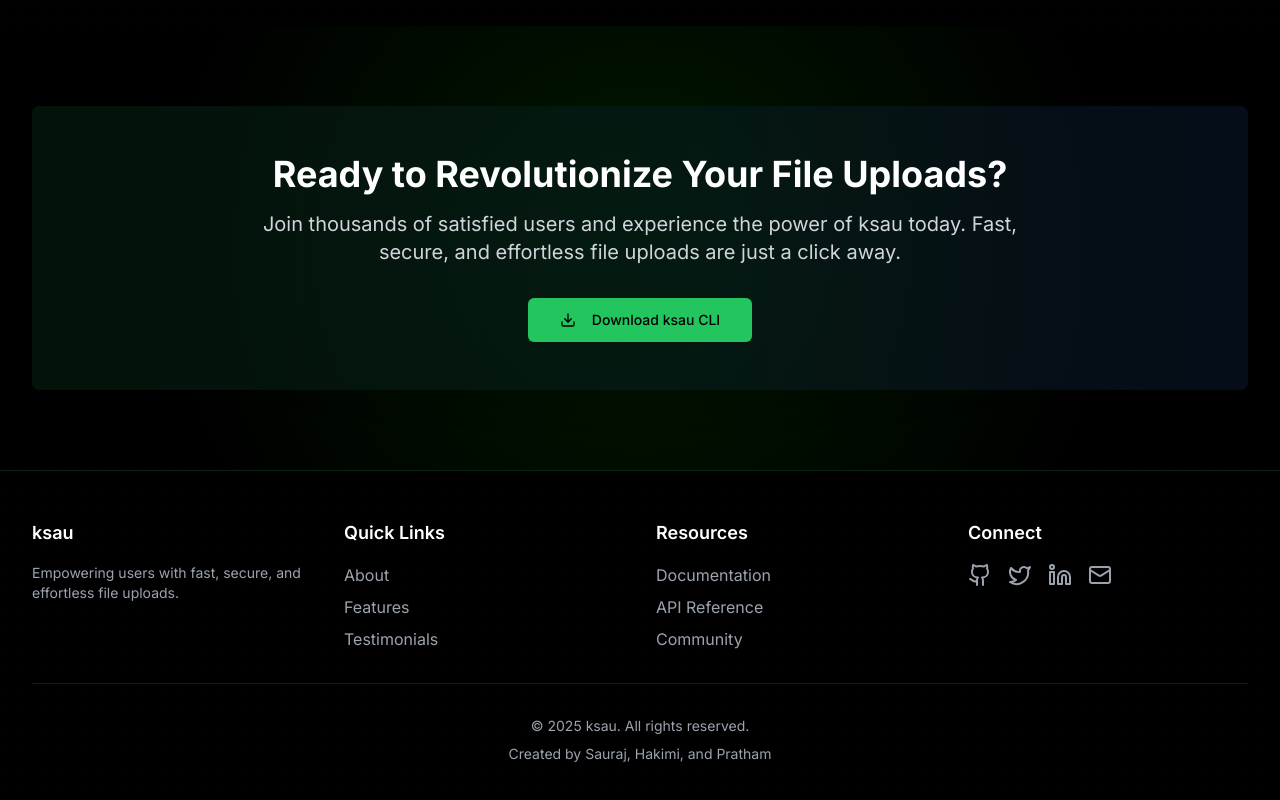
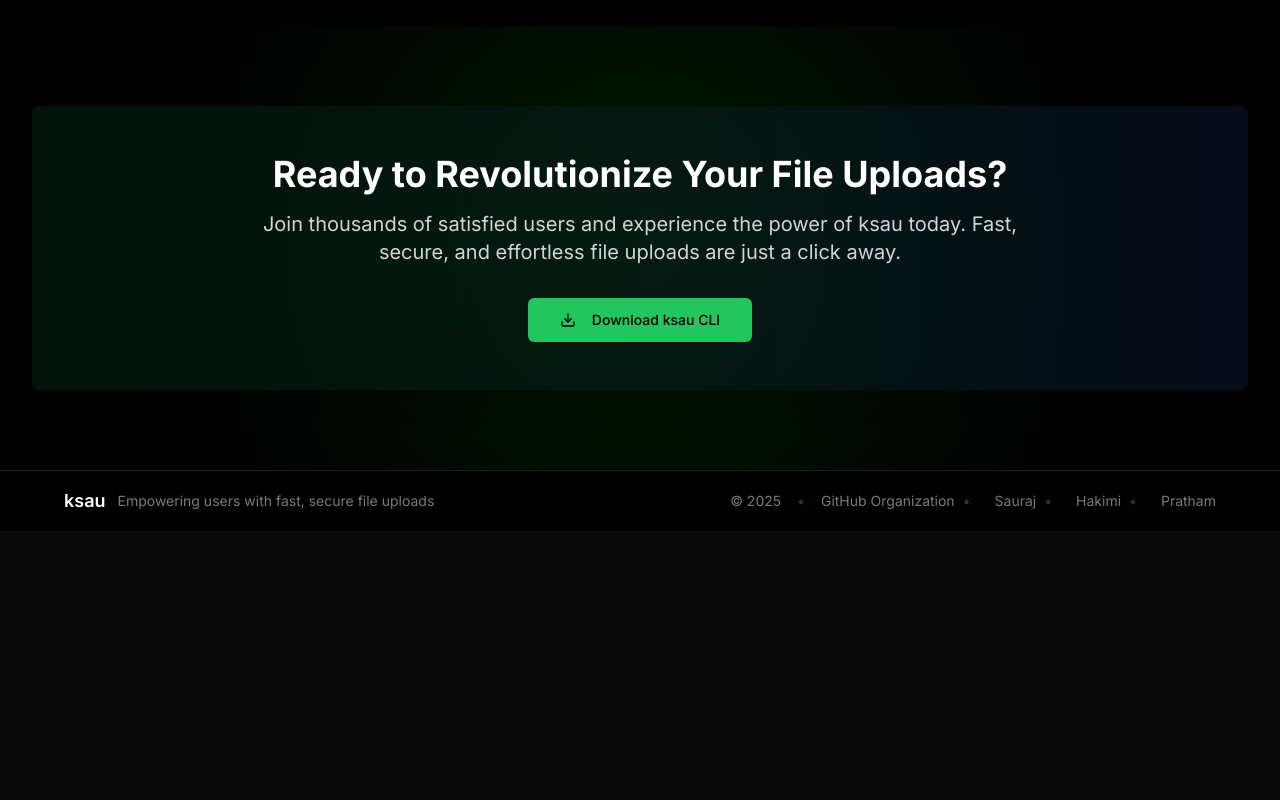
Before and after one commit to prathamdby/ksau-website, a Next.js app: page / in a window 1280 px wide. Shown: the part 2340-3140 px from the top of the page. After the commit the page ends 2871 px from the top, so only its background shows below. Built offline with nearby package versions, Linux system fonts and the light colour scheme.

Commit message:
feat: redo the entire footer to be more compact
- Drop all the unwanted stuff like resources and navigation.
- Switch to a horizontal single-line layout for a cleaner look.

```diff
--- a/components/Footer.tsx
+++ b/components/Footer.tsx
@@ -1,88 +1,43 @@
-import { Github, Twitter, Linkedin, Mail } from "lucide-react";
+const socials = [
+  {
+    url: "https://github.com/global-index-source",
+    label: "GitHub Organization",
+  },
+  { url: "https://x.com/k_sauraj", label: "Sauraj" },
+  { url: "https://x.com/hakimifrd", label: "Hakimi" },
+  { url: "https://x.com/prathamdby", label: "Pratham" },
+];
 
 export default function Footer() {
   return (
     <footer className="bg-black text-gray-400 border-t border-green-500/20 relative overflow-hidden">
       <div className="absolute inset-0 bg-grid opacity-5"></div>
-      <div className="container mx-auto px-4 sm:px-6 lg:px-8 py-12 relative z-10">
-        <div className="grid grid-cols-1 sm:grid-cols-2 md:grid-cols-4 gap-8">
-          <div>
-            <h3 className="text-lg font-semibold text-white mb-4">ksau</h3>
-            <p className="text-sm">
-              Empowering users with fast, secure, and effortless file uploads.
+      <div className="container mx-auto px-6 py-4 relative z-10">
+        <div className="max-w-6xl mx-auto flex flex-col sm:flex-row items-center justify-between gap-4 text-center sm:text-left">
+          <div className="flex items-center gap-3">
+            <h3 className="text-lg font-semibold text-white">ksau</h3>
+            <p className="text-sm opacity-75">
+              Empowering users with fast, secure file uploads
             </p>
           </div>
-          <div>
-            <h4 className="text-lg font-semibold text-white mb-4">
-              Quick Links
-            </h4>
-            <ul className="space-y-2">
-              <li>
+
+          <div className="flex items-center gap-4 text-sm opacity-75">
+            <span>&copy; {new Date().getFullYear()}</span>
+            <span className="text-green-500/50">•</span>
+            {socials.map(({ url, label }, index) => (
+              <span key={index}>
                 <a
-                  href="#about"
+                  href={url}
                   className="hover:text-green-500 transition-colors"
                 >
-                  About
+                  {label}
                 </a>
-              </li>
-              <li>
-                <a
-                  href="#features"
-                  className="hover:text-green-500 transition-colors"
-                >
-                  Features
-                </a>
-              </li>
-              <li>
-                <a
-                  href="#testimonials"
-                  className="hover:text-green-500 transition-colors"
-                >
-                  Testimonials
-                </a>
-              </li>
-            </ul>
+                {index < socials.length - 1 && (
+                  <span className="text-green-500/50 mx-2">•</span>
+                )}
+              </span>
+            ))}
           </div>
-          <div>
-            <h4 className="text-lg font-semibold text-white mb-4">Resources</h4>
-            <ul className="space-y-2">
-              <li>
-                <a href="#" className="hover:text-green-500 transition-colors">
-                  Documentation
-                </a>
-              </li>
-              <li>
-                <a href="#" className="hover:text-green-500 transition-colors">
-                  API Reference
-                </a>
-              </li>
-              <li>
-                <a href="#" className="hover:text-green-500 transition-colors">
-                  Community
-                </a>
-              </li>
-            </ul>
-          </div>
-          <div>
-            <h4 className="text-lg font-semibold text-white mb-4">Connect</h4>
-            <div className="flex flex-wrap gap-4">
-              {[Github, Twitter, Linkedin, Mail].map((Icon, index) => (
-                <a
-                  key={index}
-                  href="#"
-                  className="hover:text-green-500 transition-all duration-300 ease-out relative after:absolute after:bottom-0 after:left-0 after:h-[2px] after:w-0 after:bg-green-500 after:transition-all hover:after:w-full"
-                >
-                  <Icon className="h-6 w-6" />
-                </a>
-              ))}
-            </div>
-          </div>
-        </div>
-        <div className="mt-8 pt-8 border-t border-green-500/20 text-center">
-          <p className="text-sm">
-            &copy; {new Date().getFullYear()} ksau. All rights reserved.
-          </p>
-          <p className="text-sm mt-2">Created by Sauraj, Hakimi, and Pratham</p>
         </div>
       </div>
     </footer>
```
